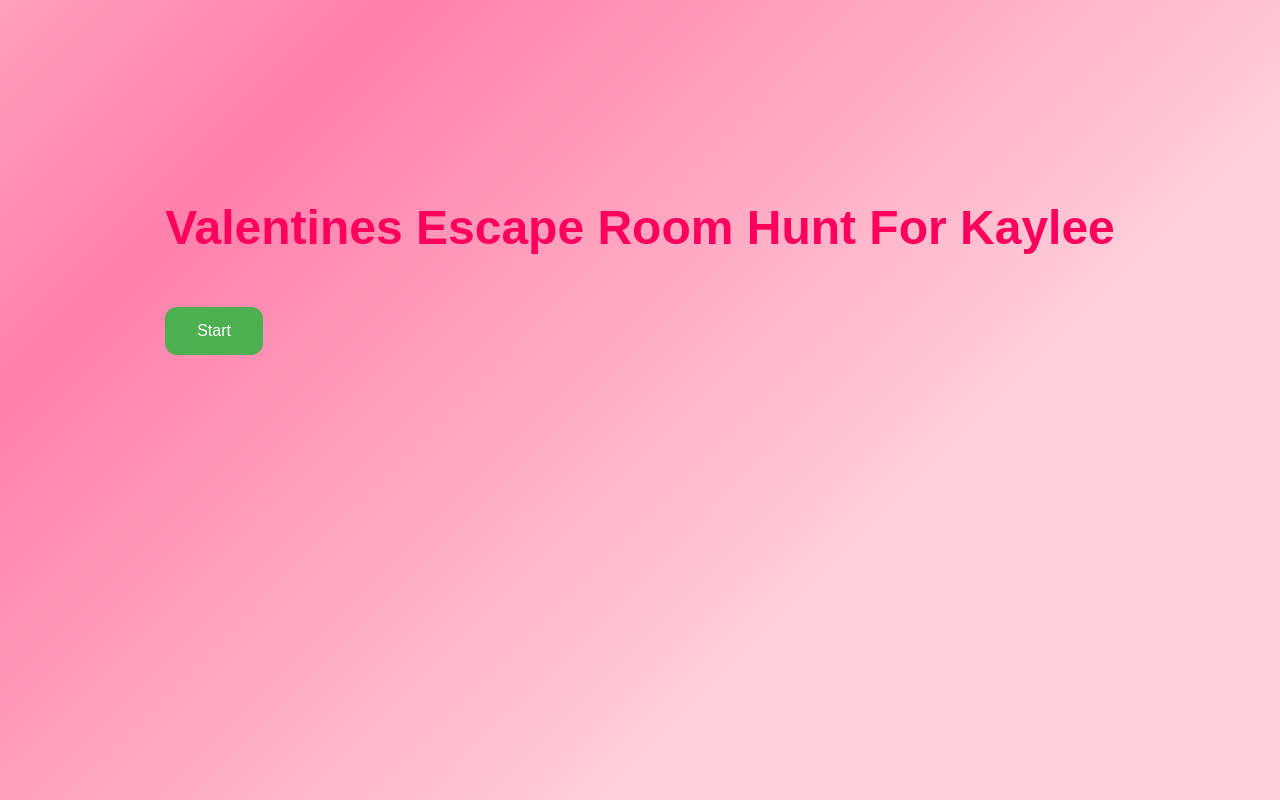
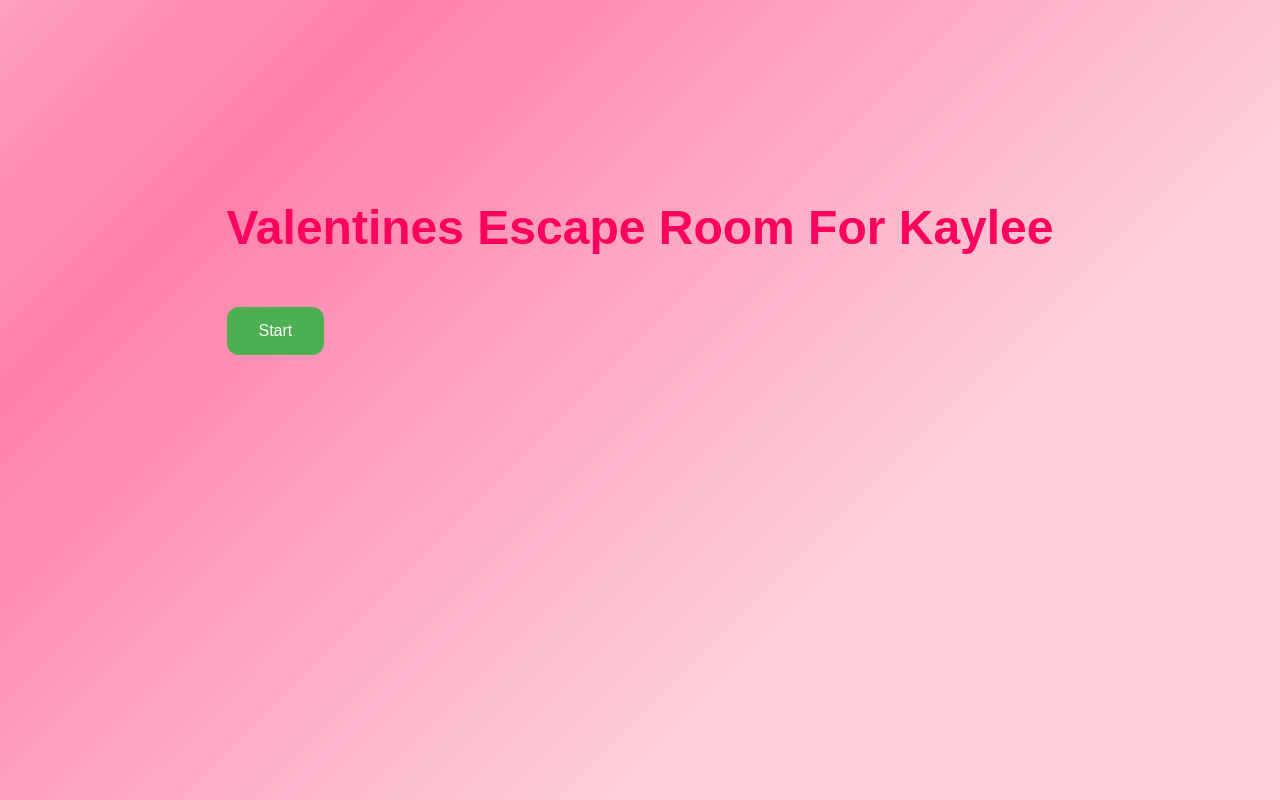
Before and after one commit to ValentinesForKaylee/Love, a plain HTML site: page index.html in a window 1280 px wide. Drawn offline with Linux system fonts and the light colour scheme.

Commit message:
Update index.html

```diff
--- a/index.html
+++ b/index.html
@@ -48,7 +48,7 @@
 </head>
 <body>
     <div>
-        <h1>Valentines Escape Room Hunt For Kaylee</h1>
+        <h1>Valentines Escape Room For Kaylee</h1>
         <button class="start-button" onclick="location.href='1.html'">Start</button>
     </div>
 </body>
```
